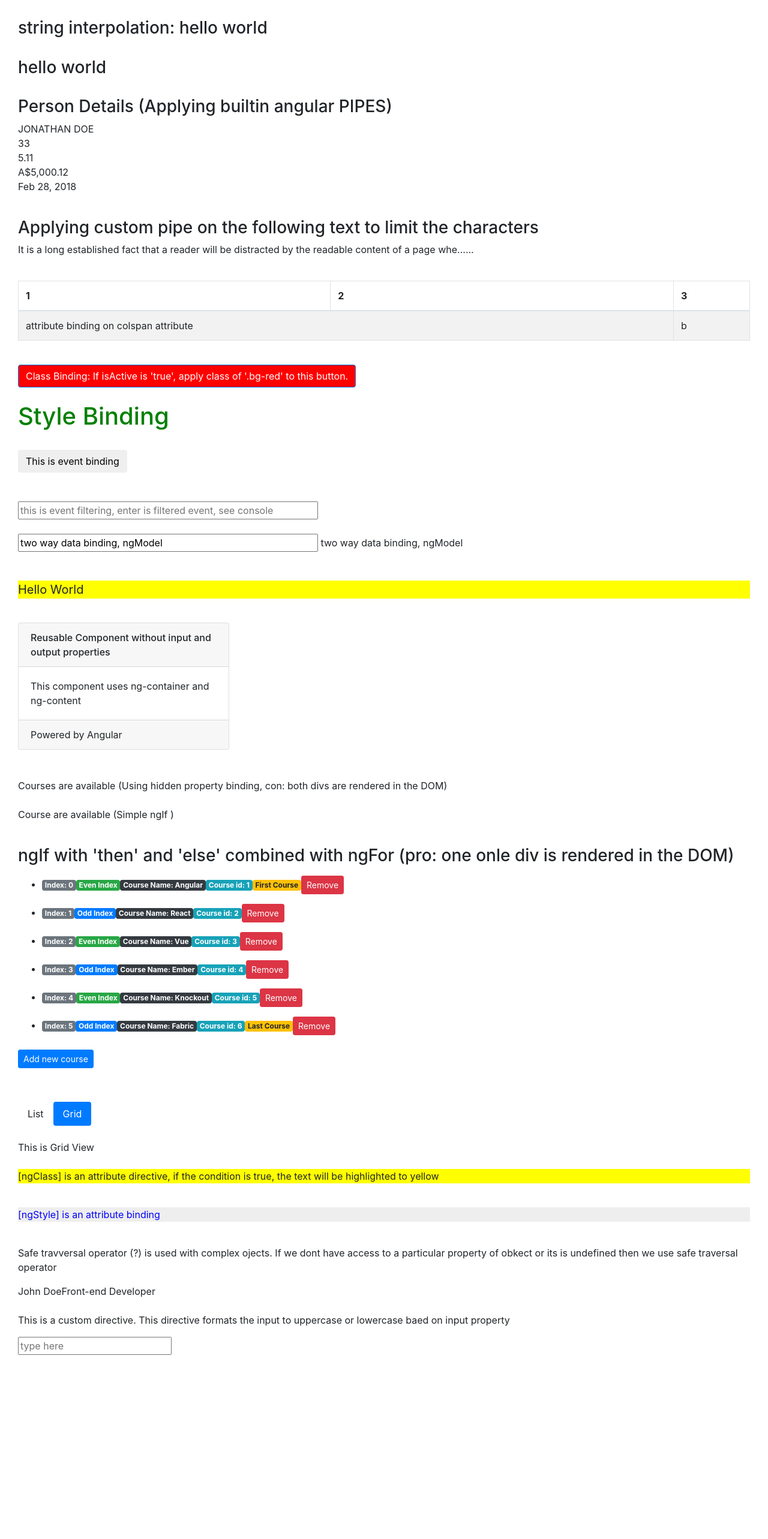
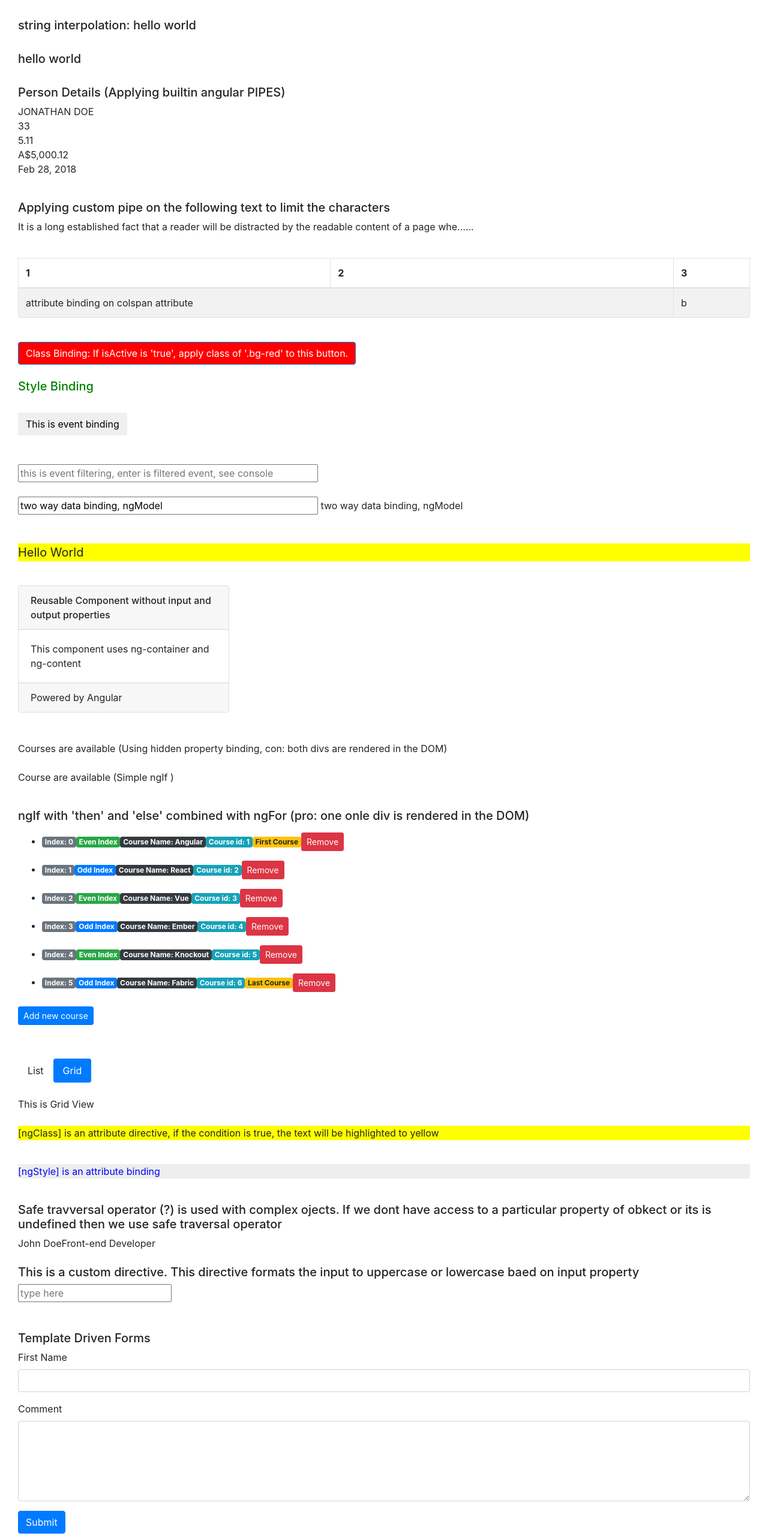
Before and after one commit to jsprodev/learn-angular, an Angular app: page / in a window 1280 px wide. Shown: the top 2566 px of the page at 60% size. Before the commit the page ends 2289 px from the top, so only its background shows below. Built offline with nearby package versions, Linux system fonts and the light colour scheme.

Commit message:
template driven forms

```diff
--- a/src/app/app.component.html
+++ b/src/app/app.component.html
@@ -1,9 +1,9 @@
-<h3>string interpolation: {{ title }}</h3> <!-- string interpolation, behind the scenes string interpolation is converted to property binding  -->
+<h5>string interpolation: {{ title }}</h5> <!-- string interpolation, behind the scenes string interpolation is converted to property binding  -->
 <br>
-<h3 [textContent]="title"></h3> <!-- property binding, Works on properties on DOM objects  -->
+<h5 [textContent]="title"></h5> <!-- property binding, Works on properties on DOM objects  -->
 <br>
 
-<h3>Person Details (Applying builtin angular PIPES)</h3>
+<h5>Person Details (Applying builtin angular PIPES)</h5>
 <p>
   {{ person.name | uppercase }} <br>
   {{ person.age }}  <br>
@@ -13,7 +13,7 @@
 </p>
 <br>
 
-<h3>Applying custom pipe on the following text to limit the characters</h3>
+<h5>Applying custom pipe on the following text to limit the characters</h5>
 <p> {{ text | summary:100 }}</p>
 <br>
 
@@ -37,7 +37,7 @@
 <button class="btn btn-primary" [class.bg-red]="isActive">Class Binding: If isActive is 'true', apply class of '.bg-red' to this button.</button> <!-- class binding -->
 <br><br>
 
-<h1 [style.color]="isActive ? 'green' : 'blue'">Style Binding</h1> <!-- style binding -->
+<h5 [style.color]="isActive ? 'green' : 'blue'">Style Binding</h5> <!-- style binding -->
 <br>
 
 <div (click)="clickDiv()">
@@ -89,7 +89,7 @@
 <!-- the leading * in structural directives means angular is going to use  <ng-template> with the [ngIif], [ngFor], [ngSwitchCase] directive for all conditions -->
 <ng-template #coursesThenTV>
   <div>
-    <h3>ngIf with 'then' and 'else' combined with ngFor (pro: one onle div is rendered in the DOM)</h3>
+    <h5>ngIf with 'then' and 'else' combined with ngFor (pro: one onle div is rendered in the DOM)</h5>
     <ul>
       <li *ngFor="let course of courses; index as i; odd as isOdd; even as isEven; first as isFirst; last as isLast;"> <!-- use trackBy if you want to render the courses on courses.id (not on memory allocation). -->
         <span class="badge badge-secondary">Index: {{ i }}</span>
@@ -140,7 +140,7 @@
 <br>
 
 <div>
-  <p>Safe travversal operator (?) is used with complex ojects. If we dont have access to a particular property of obkect or its is undefined then we use safe traversal operator</p>
+  <h5>Safe travversal operator (?) is used with complex ojects. If we dont have access to a particular property of obkect or its is undefined then we use safe traversal operator</h5>
   <span>{{ complexObject.personalDetails.name }}</span>
   <span>{{ complexObject.personalDetails?.designation }}</span>
   <span>{{ complexObject.personalDetails?.address }}</span>
@@ -148,7 +148,24 @@
 <br>
 
 <div>
-  <p>This is a custom directive. This directive formats the input to uppercase or lowercase baed on input property </p>
+  <h5>This is a custom directive. This directive formats the input to uppercase or lowercase baed on input property </h5>
   <!-- <input type="text" inputFormat [format]="'lowercase'" placeholder="type here"> -->
   <input type="text" [inputFormat]="'lowercase'" placeholder="type here"> <!-- use this if the input Alias is same as directive name   -->
 </div>
+<br><br>
+
+<div>
+  <h5>Template Driven Forms</h5>
+  <form>
+    <div class="form-group">
+      <label for="firstName">First Name</label>
+      <input class="form-control" id="firstName" type="text" name="firstName" ngModel  #firstNameTV="ngModel" (change)="onChange(firstNameTV)">
+    </div>
+    <div class="form-group">
+      <label for="comment">Comment</label>
+      <textarea class="form-control" id="comment" name="" cols="20" rows="5" ></textarea>
+    </div>
+    <button class="btn btn-primary">Submit</button>
+  </form>
+</div>
+<br><br>
--- a/src/app/app.component.ts
+++ b/src/app/app.component.ts
@@ -91,4 +91,8 @@ export class AppComponent {
     this.highlight = ! this.highlight;
   }
 
+  onChange(inputTVP) {
+    console.log(inputTVP);
+  }
+
 }
```
